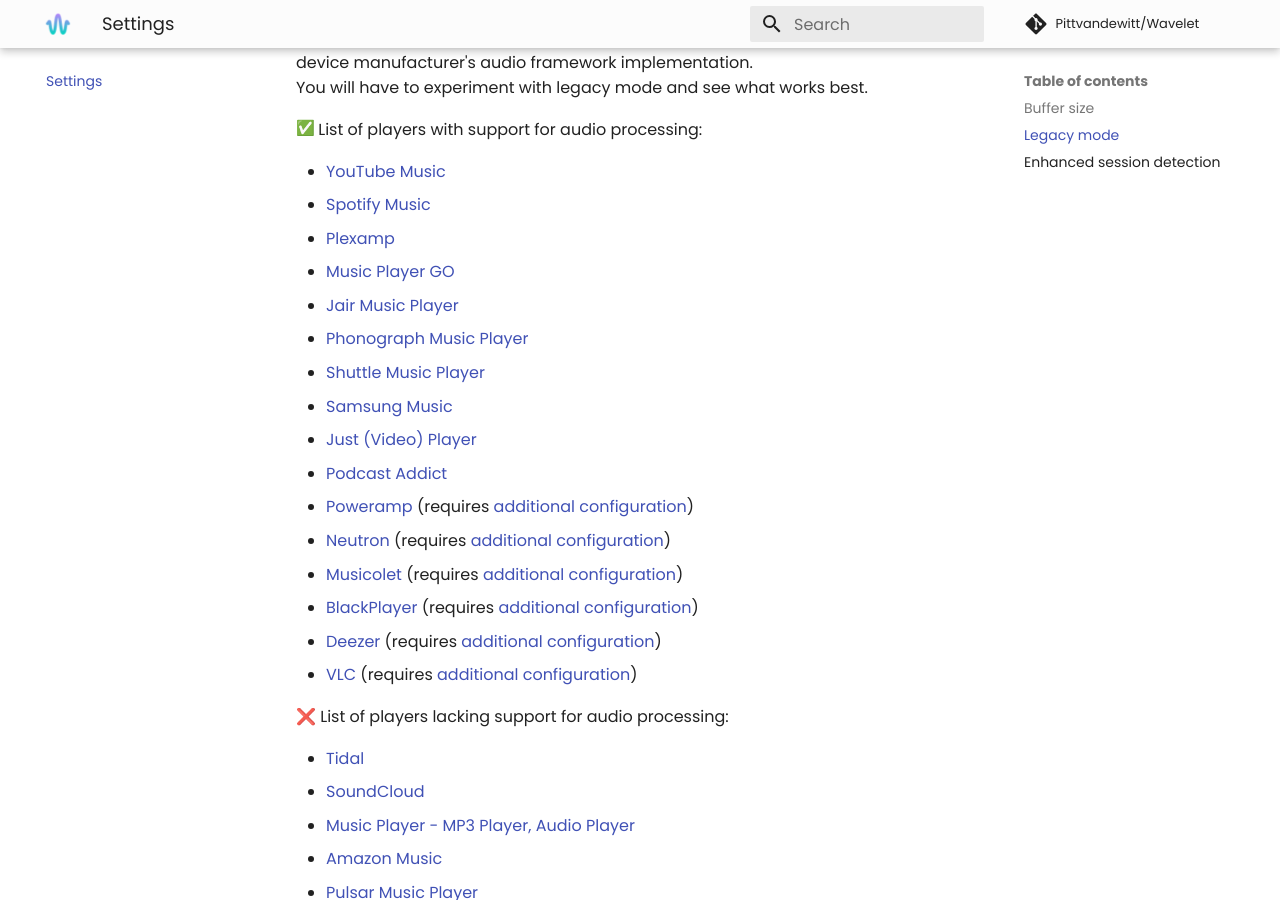
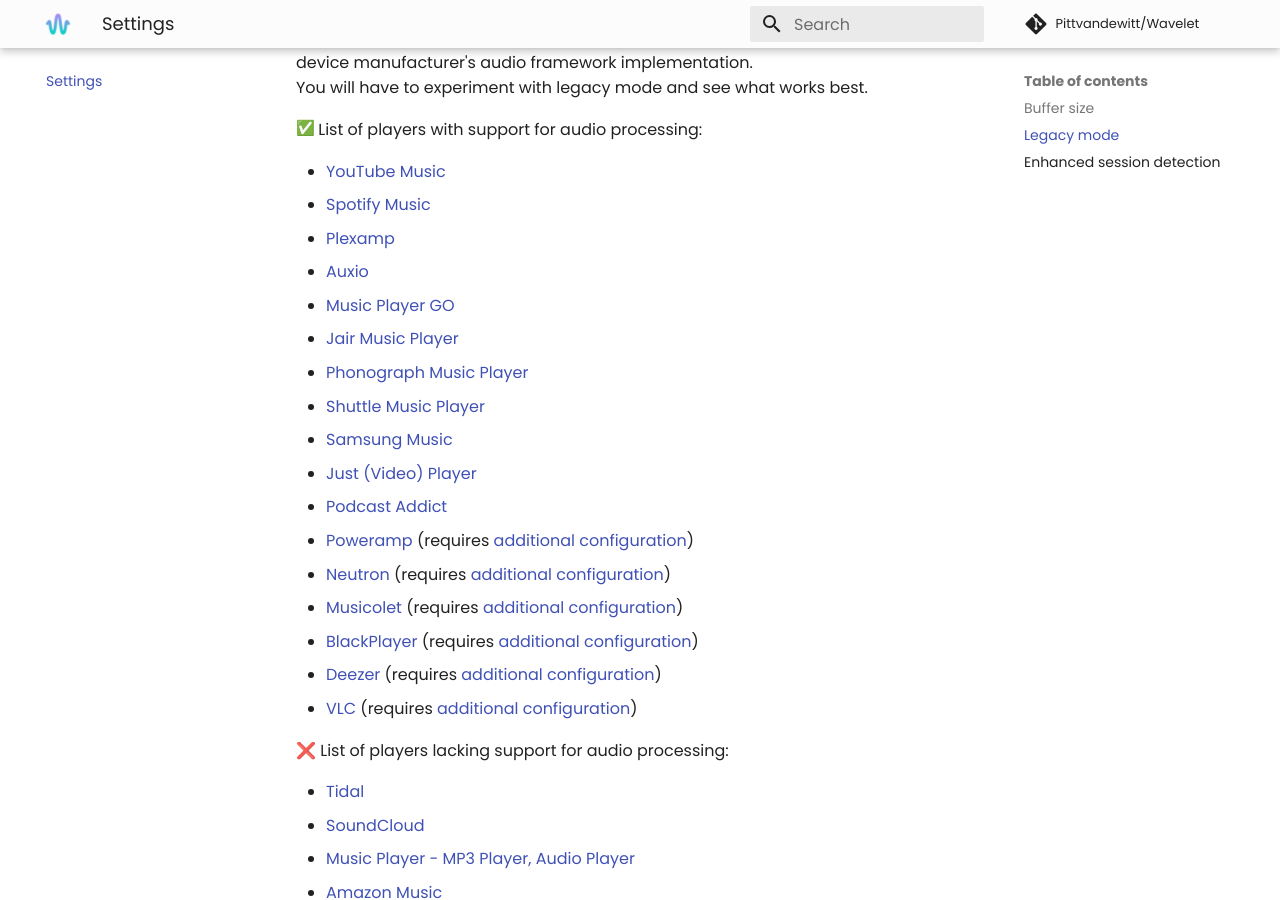
Before and after one commit to Pittvandewitt/Wavelet, an MkDocs documentation site: the page built from docs/Settings.md, in a window 1280 px wide and 900 px high, scrolled down 628 px. Built offline with MkDocs 1.6.1 and Material for MkDocs 9.7.7, drawn with Linux system fonts in a browser that asks for light colours; emoji names are drawn with the system emoji font; comment, search, counter and statistics services are not loaded.

Commit message:
Mention Auxio as supported music player

```diff
--- a/docs/Settings.md
+++ b/docs/Settings.md
@@ -16,6 +16,7 @@
 * [YouTube Music](https://play.google.com/store/apps/details?id=com.google.android.apps.youtube.music)
 * [Spotify Music](https://play.google.com/store/apps/details?id=com.spotify.music)
 * [Plexamp](https://play.google.com/store/apps/details?id=tv.plex.labs.plexamp)
+* [Auxio](https://f-droid.org/packages/org.oxycblt.auxio/)
 * [Music Player GO](https://play.google.com/store/apps/details?id=com.iven.musicplayergo)
 * [Jair Music Player](https://play.google.com/store/apps/details?id=aj.jair.music)
 * [Phonograph Music Player](https://play.google.com/store/apps/details?id=com.kabouzeid.gramophone)
```
